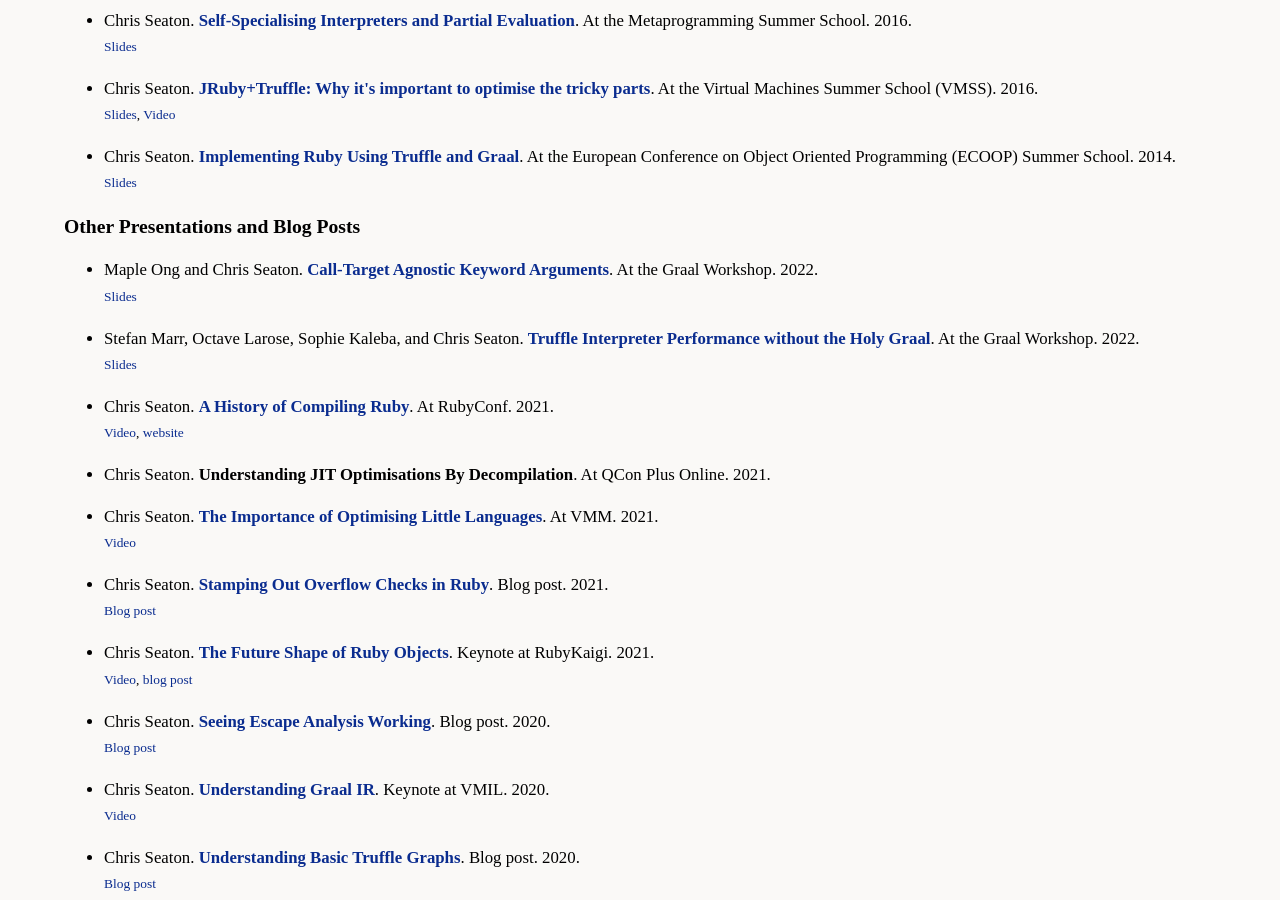
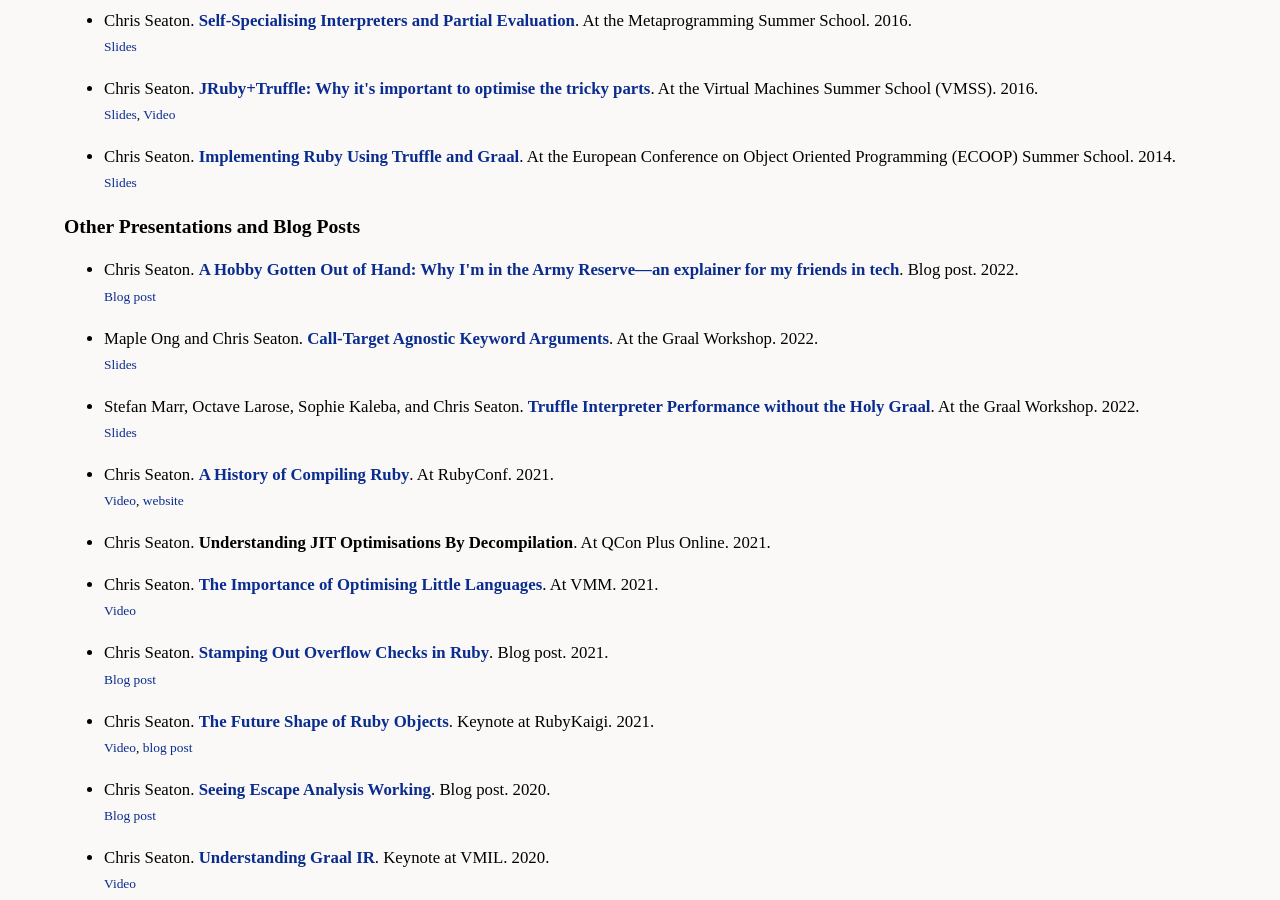
Before and after one commit to chrisseaton/chrisseaton.github.io, a Jekyll site: the page built from index.md, in a window 1280 px wide and 900 px high, scrolled down 4658 px. Built offline with Jekyll 4.4.1, drawn with Linux system fonts in a browser that asks for light colours; nearby versions of some CDN libraries; some web fonts are replaced.

Commit message:
Army listed as a blog post

```diff
--- a/index.md
+++ b/index.md
@@ -365,6 +365,12 @@
 
 <ul class="list">
     <li>
+        Chris Seaton. <strong><a href="army/">A Hobby Gotten Out of Hand: Why I'm in the Army Reserve—an explainer for my friends in tech</a></strong>. Blog post. 2022.<br>
+        <span class="smaller">
+            <a href="army/">Blog post</a>
+        </span>
+    </li>
+    <li>
         Maple Ong and Chris Seaton. <strong><a href="truffleruby/graalworkshop22/call-target-agnostic-keyword-arguments.pdf">Call-Target Agnostic Keyword Arguments</a></strong>. At the Graal Workshop. 2022.<br>
         <span class="smaller">
             <a href="truffleruby/graalworkshop22/call-target-agnostic-keyword-arguments.pdf">Slides</a>
```
